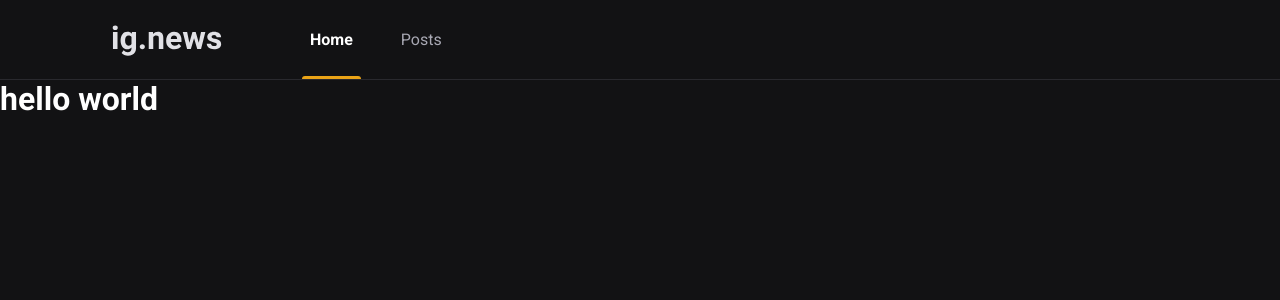
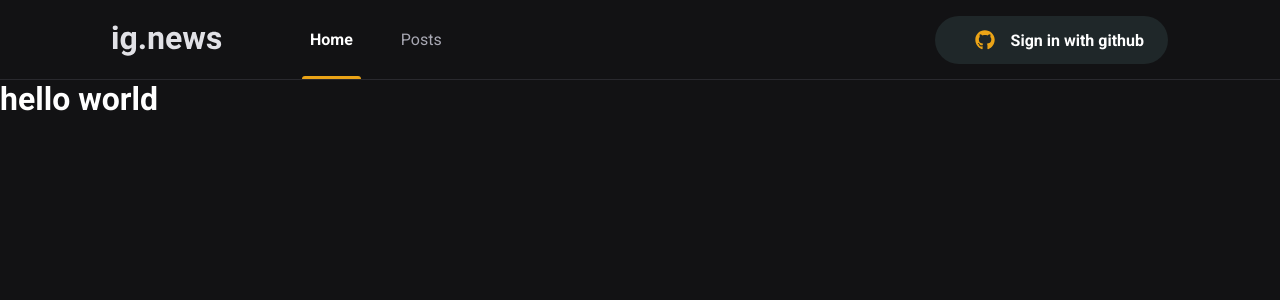
Before and after one commit to andredelima92/ignews, a Next.js app: page / in a window 1280 px wide. Shown: the top 300 px of the page. Built offline with nearby package versions, Linux system fonts and the light colour scheme.

Commit message:
signIn github button

```diff
--- a/package.json
+++ b/package.json
@@ -12,6 +12,7 @@
     "next": "12.1.6",
     "react": "18.1.0",
     "react-dom": "18.1.0",
+    "react-icons": "^4.4.0",
     "sass": "^1.52.1"
   },
   "devDependencies": {
--- a/src/components/Header/index.tsx
+++ b/src/components/Header/index.tsx
@@ -1,3 +1,4 @@
+import { SignInButton } from "../SignInButton";
 import styles from "./styles.module.scss";
 
 export const Header: React.FC = () => {
@@ -9,6 +10,7 @@
           <a className={styles.active}>Home</a>
           <a>Posts</a>
         </nav>
+        <SignInButton />
       </div>
     </header>
   );
--- a/src/components/Header/styles.module.scss
+++ b/src/components/Header/styles.module.scss
@@ -51,4 +51,8 @@
       }
     }
   }
+
+  button {
+    margin-left: auto;
+  }
 }
--- /dev/null
+++ b/src/components/SignInButton/index.tsx
@@ -0,0 +1,21 @@
+import { FaGithub } from "react-icons/fa";
+import { FiX } from "react-icons/fi";
+
+import styles from "./styles.module.scss";
+
+export function SignInButton() {
+  const isUserLoggedIn = false;
+
+  return isUserLoggedIn ? (
+    <button type="button" className={styles.signInButton}>
+      <FaGithub color="#04b361" />
+      Andre Lima
+      <FiX color="#737380" className={styles.closeIcon} />
+    </button>
+  ) : (
+    <button type="button" className={styles.signInButton}>
+      <FaGithub color="#eba417" />
+      Sign in with github
+    </button>
+  );
+}
--- /dev/null
+++ b/src/components/SignInButton/styles.module.scss
@@ -0,0 +1,33 @@
+.signInButton {
+  height: 3rem;
+  border-radius: 3rem;
+  background: var(--gray-850);
+  border: 0;
+  padding: 0 1.5rem;
+
+  display: flex;
+  align-items: center;
+  justify-content: center;
+
+  color: var(--white);
+  font-weight: bold;
+
+  svg {
+    width: 20px;
+    height: 20px;
+  }
+
+  svg:first-child {
+    margin-right: 1rem;
+  }
+
+  svg:last-child {
+    margin-left: 1rem;
+  }
+
+  transition: filter 0.2s;
+
+  &:hover {
+    filter: brightness(0.8);
+  }
+}
--- a/src/styles/global.scss
+++ b/src/styles/global.scss
@@ -10,6 +10,7 @@
   --gray-100: #e1e1e6;
   --gray-300: #a8a8b3;
   --gray-800: #29292e;
+  --gray-850: #1f2729;
   --gray-900: #121214;
 
   --cyan-500: #61dafb;
```
Also changed, not shown: 1 other file (tests, documents, lock files or other folders).
